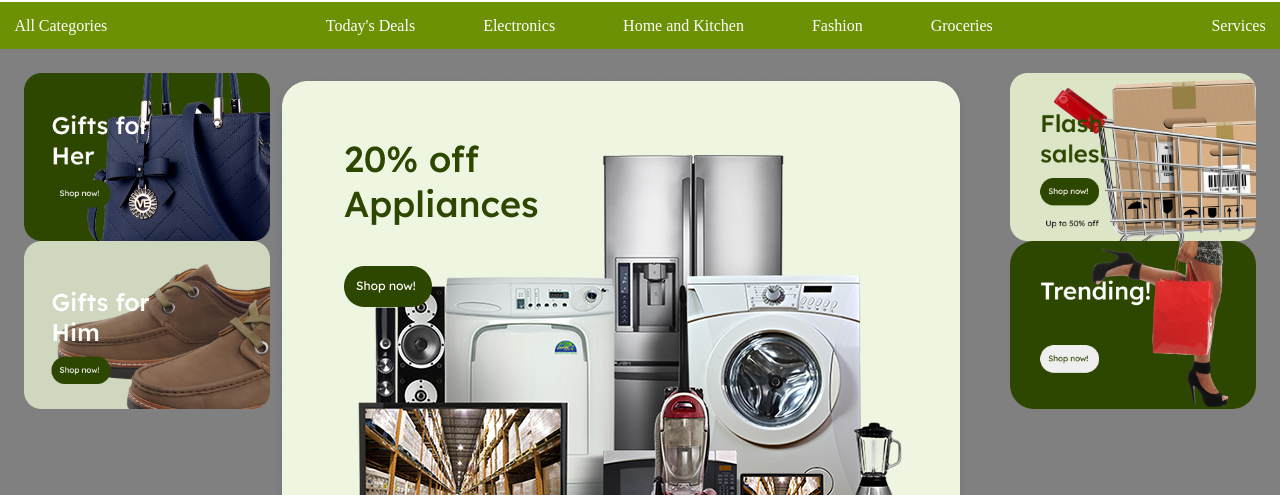
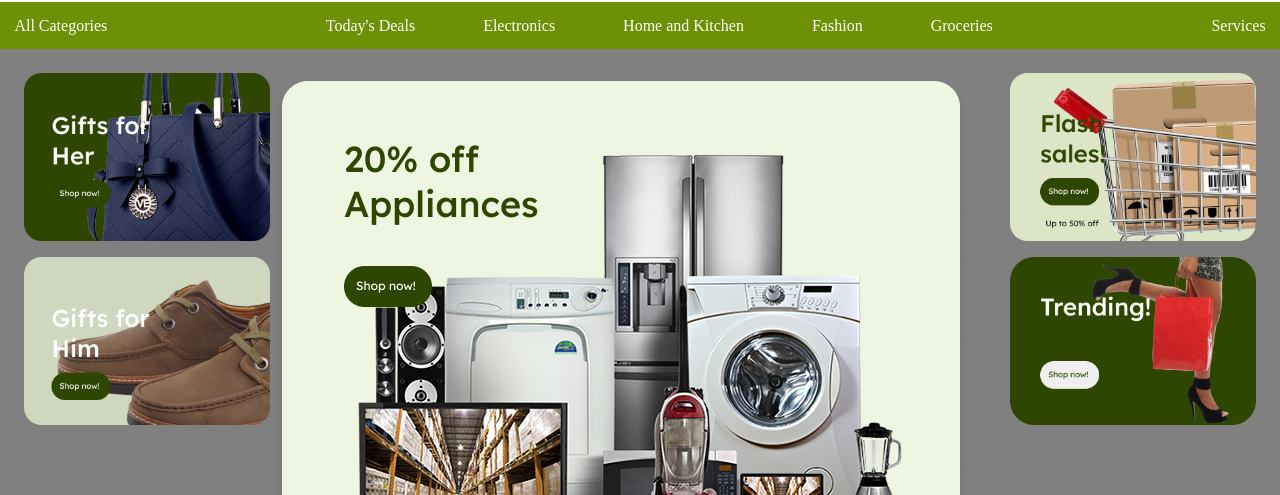
Before and after one commit to bolu2710/nirsal_mart1, a plain HTML site: page index.html in a window 1280 px wide. Shown: the part 305-800 px from the top of the page. Drawn offline with Linux system fonts and the light colour scheme; files whose address does not match are found by name.

Commit message:
Add files via upload

```diff
--- a/style.css
+++ b/style.css
@@ -67,7 +67,7 @@
 
 }
 .fourth .pic1_container img{
-
+    margin-bottom: 1rem;
 }
 .fourth .pic3_container{
     display: flex;
@@ -75,7 +75,7 @@
     width: 20%;
 }
 .fourth .pic3_container img{
-
+    margin-bottom: 1rem;
 }
 .fourth .pic2_container{
     width: 60%;
```
